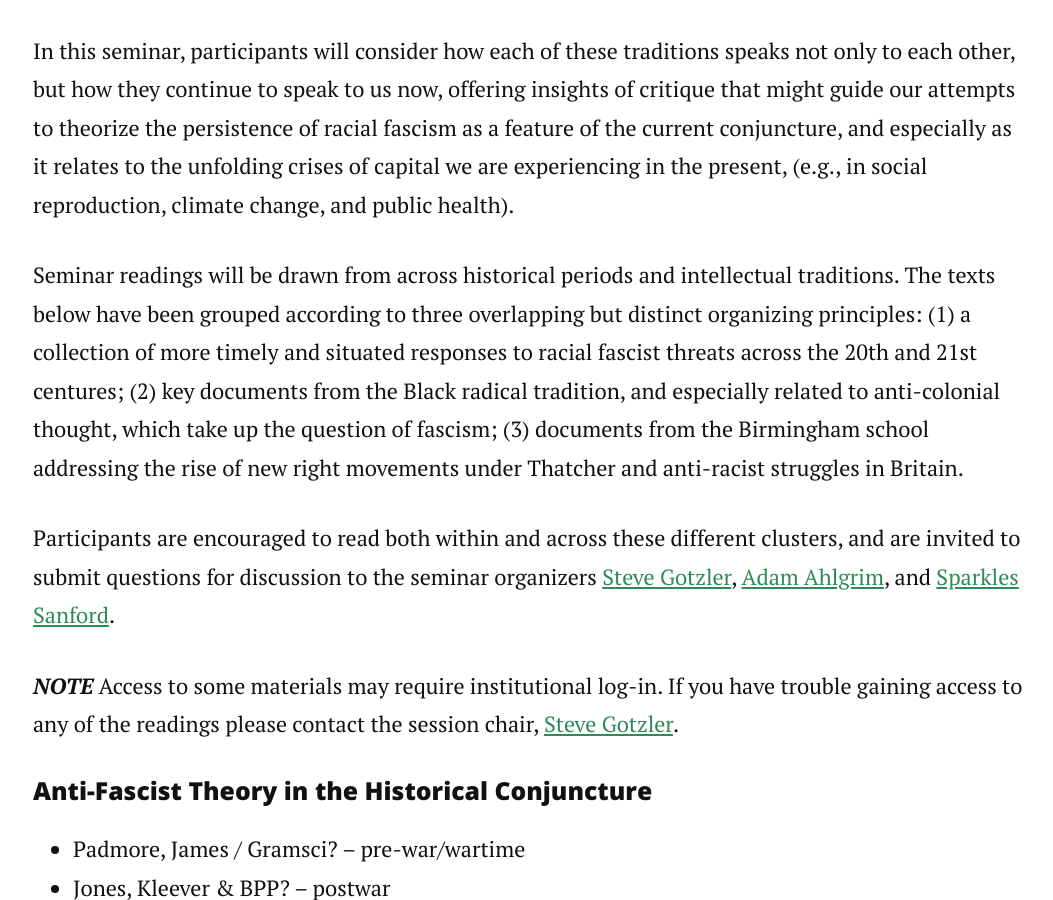
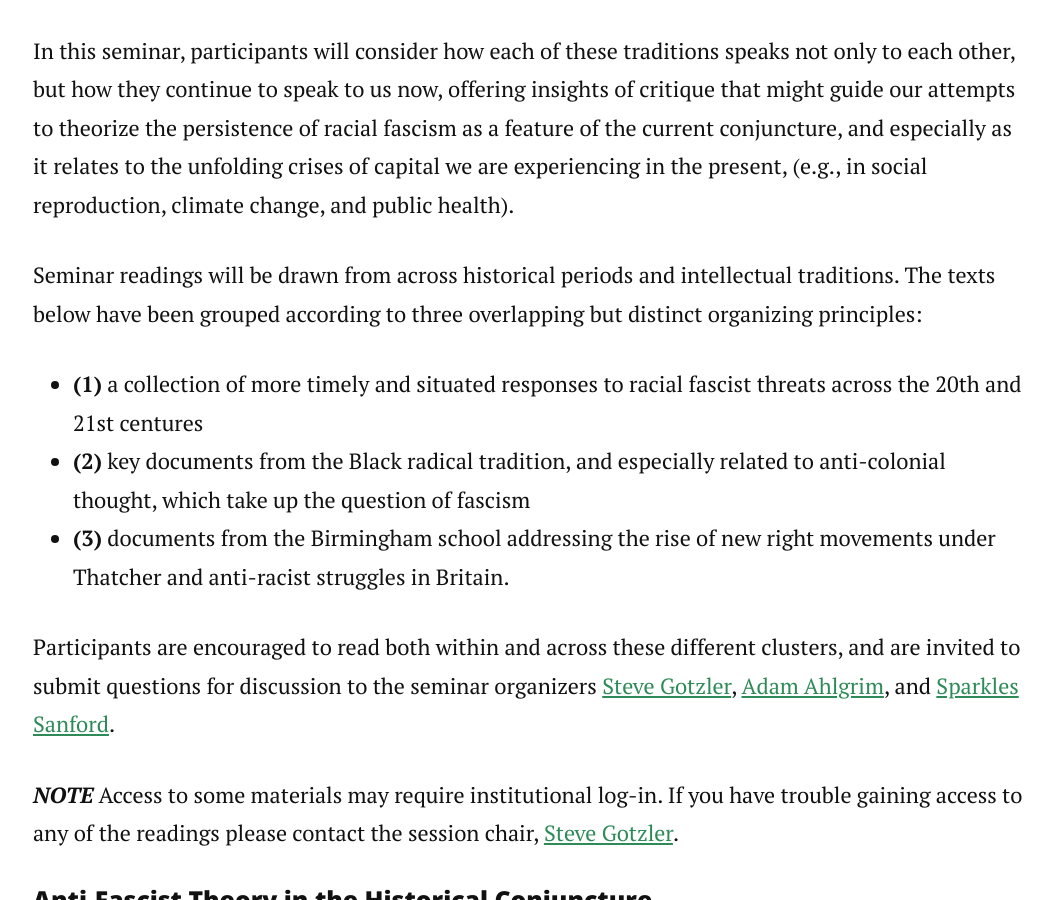
Before and after one commit to sgotzler/csa_reckoning, a Jekyll site: the page built from index.md, in a window 1280 px wide and 900 px high, scrolled down 1747 px. Shown: the whole window, without its empty margins (112-1165 px from the left). Built offline with Jekyll 4.4.1, drawn with Linux system fonts in a browser that asks for light colours; nearby versions of some CDN libraries.

```diff
--- a/index.md
+++ b/index.md
@@ -26,7 +26,10 @@ In recent years,  these connections between Black radicalism and anti-fascism ha
 
 In this seminar, participants will consider how each of these traditions speaks not only to each other, but how they continue to speak to us now, offering insights of critique that might guide our attempts to theorize the persistence of racial fascism as a feature of the current conjuncture, and especially as it relates to the unfolding crises of capital we are experiencing in the present, (e.g., in social reproduction, climate change, and public health).
 
-Seminar readings will be drawn from across historical periods and intellectual traditions. The texts below have been grouped according to three overlapping but distinct organizing principles: (1) a collection of more timely and situated responses to racial fascist threats across the 20th and 21st centures; (2) key documents from the Black radical tradition, and especially related to anti-colonial thought, which take up the question of fascism; (3) documents from the Birmingham school addressing the rise of new right movements under Thatcher and anti-racist struggles in Britain.
+Seminar readings will be drawn from across historical periods and intellectual traditions. The texts below have been grouped according to three overlapping but distinct organizing principles:
+- **(1)** a collection of more timely and situated responses to racial fascist threats across the 20th and 21st centures
+- **(2)** key documents from the Black radical tradition, and especially related to anti-colonial thought, which take up the question of fascism
+- **(3)** documents from the Birmingham school addressing the rise of new right movements under Thatcher and anti-racist struggles in Britain.
 
 Participants are encouraged to read both within and across these different clusters, and are invited to submit questions for discussion to the seminar organizers [Steve Gotzler](mailto:sgotzler@andrew.cmu.edu), [Adam Ahlgrim](mailto:ahlgrima@duq.edu), and [Sparkles Sanford](mailto:38publishing@gmail.com).
 
```
